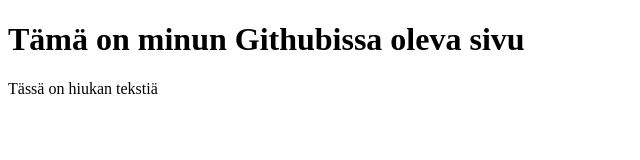
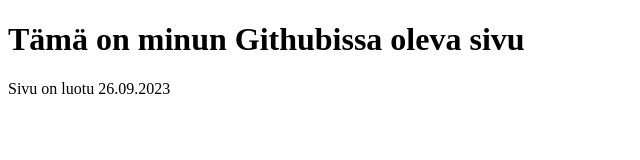
Before and after one commit to beritalasmaki/beritalasmaki.github.io, a plain HTML site: page index.html in a window 1280 px wide. Shown: the full height of the page, 0-640 px from the left. Drawn offline with Linux system fonts and the light colour scheme.

Commit message:
Update index.html

```diff
--- a/index.html
+++ b/index.html
@@ -1,12 +1,12 @@
 <!DOCTYPE html>
 <html>
 <head>
-<title>Oma Nimi sivu</title>
+<title>Berit Alasmäki / Centria</title>
 </head>
 <body>
 
 <h1>Tämä on minun Githubissa oleva sivu</h1>
-<p>Tässä on hiukan tekstiä</p>
+<p>Sivu on luotu 26.09.2023</p>
 
 </body>
 </html>
```
